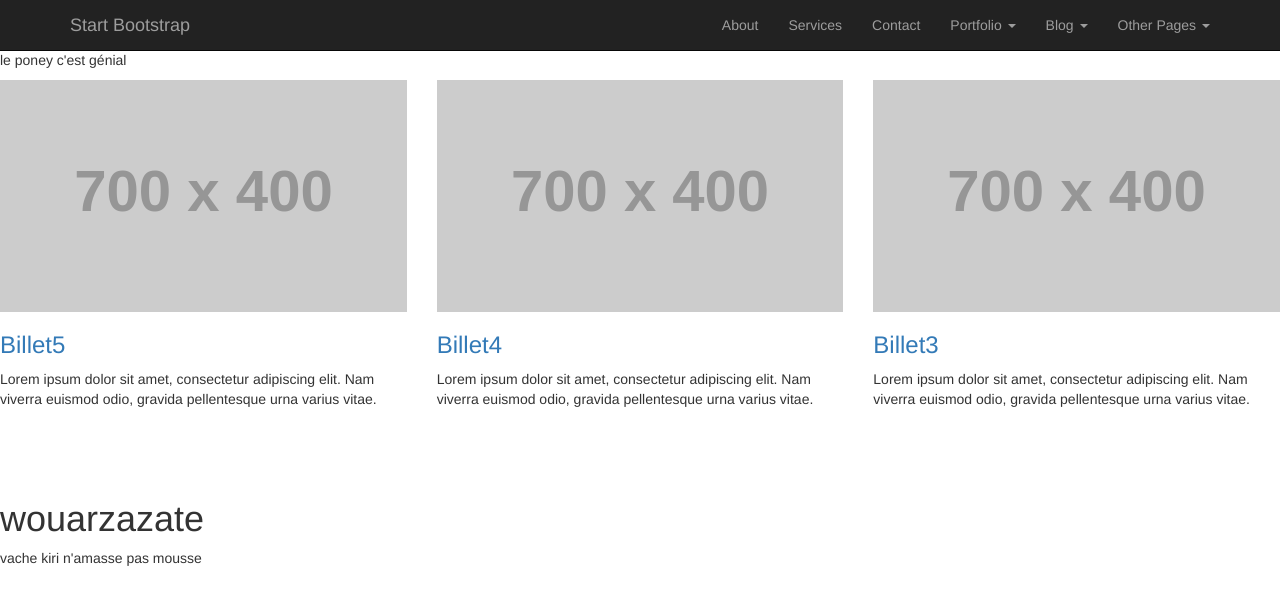
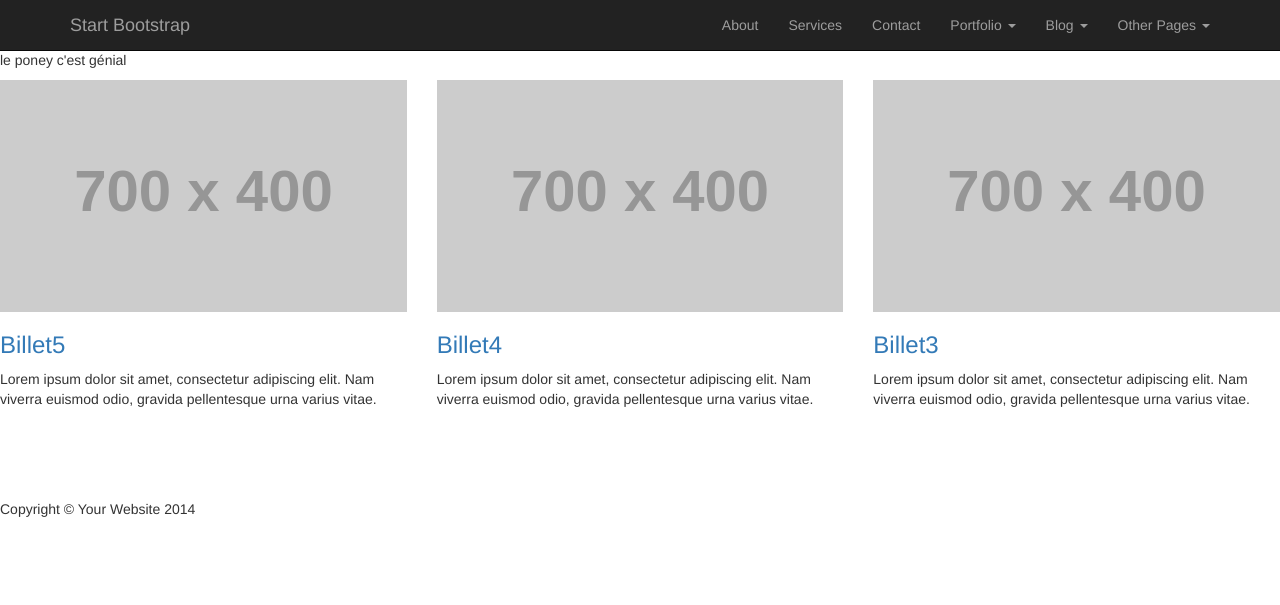
Before and after one commit to pouliant/pouliant.github.io, a Jekyll site: the page built from index.md, in a window 1280 px wide. Shown: the top 605 px of the page. Built offline with Jekyll 4.4.1, drawn with Linux system fonts in a browser that asks for light colours; nearby versions of some CDN libraries; library files that are not in the unit come from our copies.

Commit message:
modif footer

```diff
--- a/_includes/footer.html
+++ b/_includes/footer.html
@@ -1,2 +1,6 @@
-<h1> wouarzazate </h1>
-<p> vache kiri n'amasse pas mousse </p>
+
+            <div class="row">
+                <div class="col-lg-12">
+                    <p>Copyright &copy; Your Website 2014</p>
+                </div>
+            </div>
```
